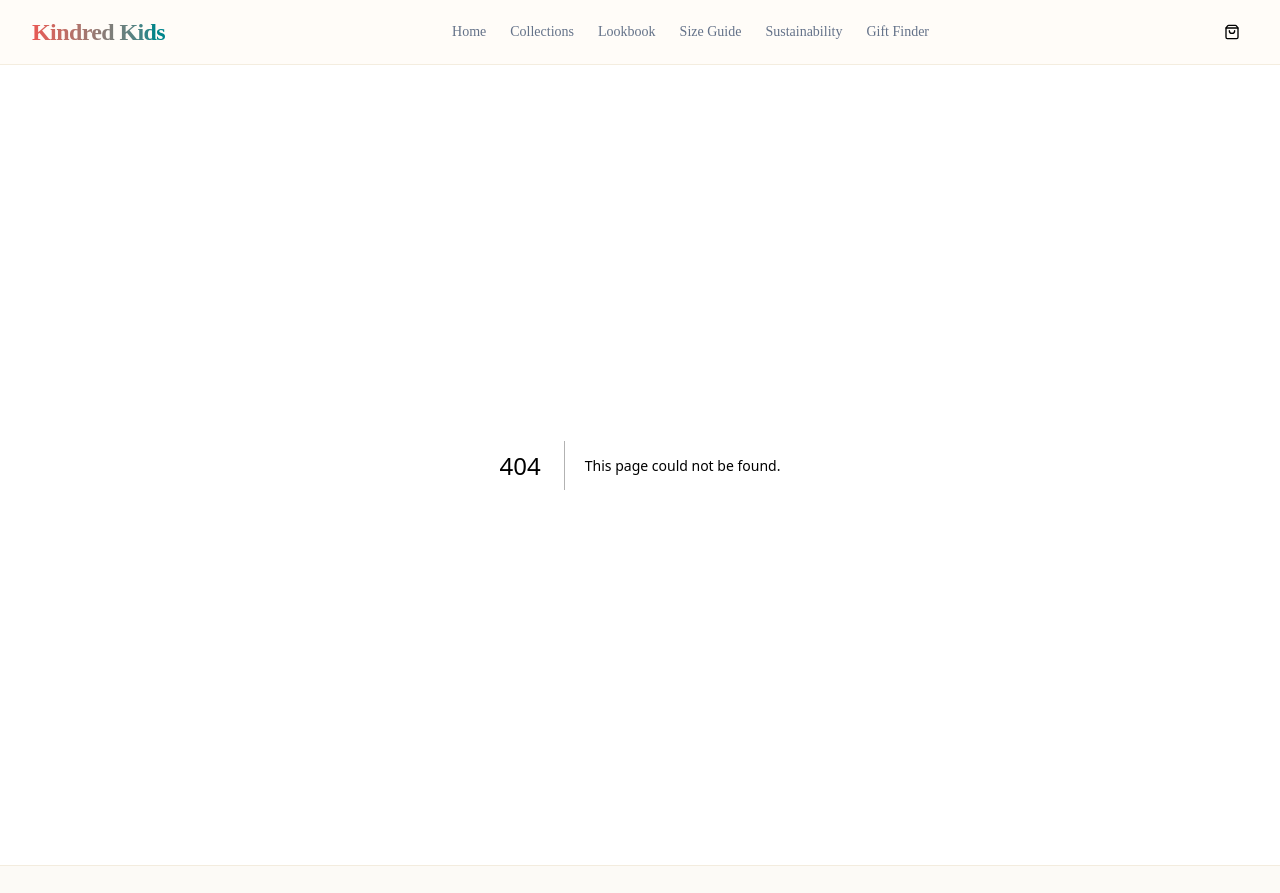
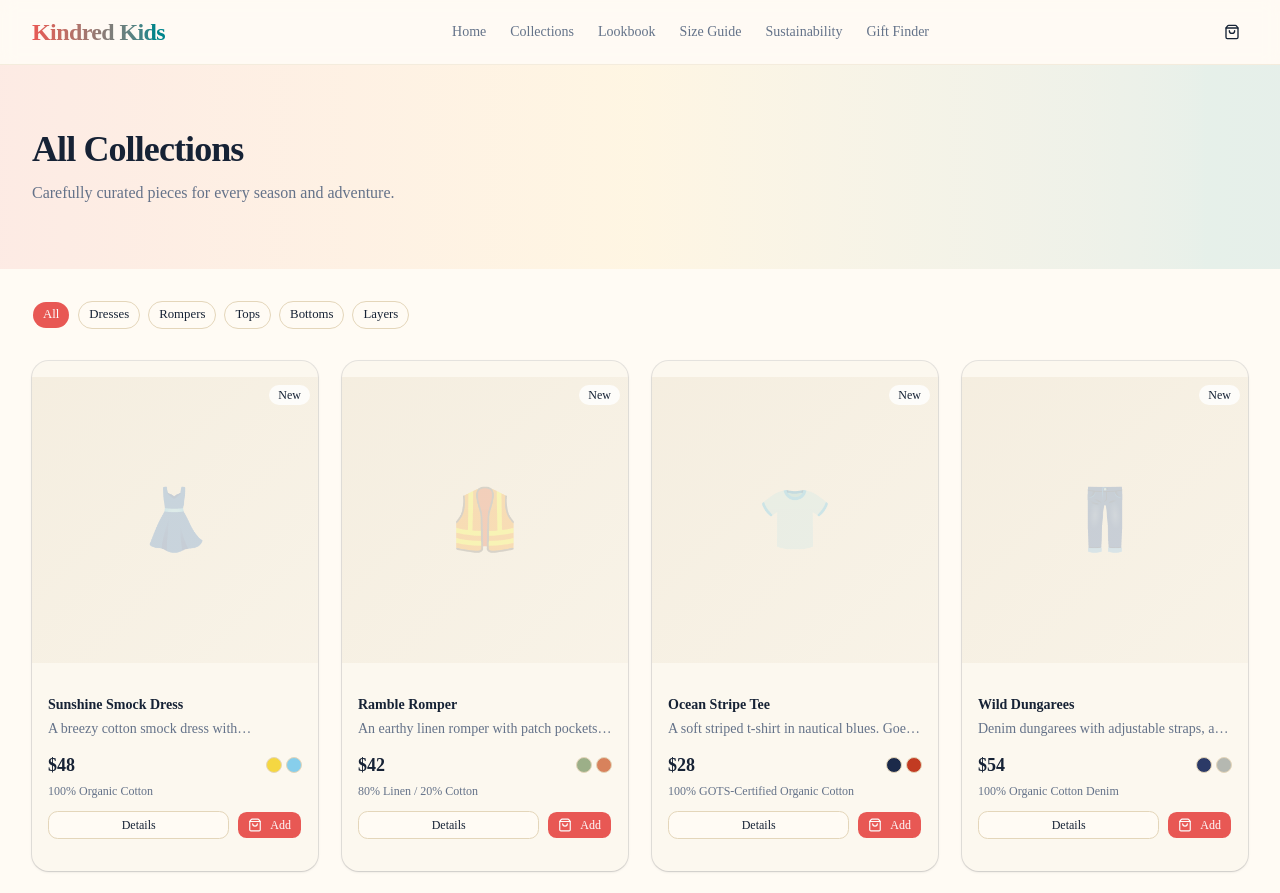
Before and after one commit to anas-khan-antimatter/mkt-kindred-kids, a Next.js app in the folder kindred-kids/: page /collections in a window 1280 px wide. Before the commit this address had no page. Shown: the top 893 px of the page. Built offline with nearby package versions, Linux system fonts and the light colour scheme.

Commit message:
antimatter: checkpoint ch_muna7iwb_1

```diff
--- /dev/null
+++ b/kindred-kids/src/app/collections/page.tsx
@@ -0,0 +1,121 @@
+"use client";
+
+import { useState } from "react";
+import Link from "next/link";
+import { ArrowRight, ShoppingBag } from "lucide-react";
+import { Button } from "@/components/ui/button";
+import { Card, CardContent } from "@/components/ui/card";
+import { Badge } from "@/components/ui/badge";
+import { products, collections } from "@/lib/data";
+import { useCart } from "@/lib/cart-context";
+
+export default function CollectionsPage() {
+  const [activeCategory, setActiveCategory] = useState<string>("all");
+  const { addItem } = useCart();
+
+  const filteredProducts =
+    activeCategory === "all"
+      ? products
+      : products.filter((p) => p.category === activeCategory);
+
+  const categories = [
+    { id: "all", label: "All" },
+    { id: "dresses", label: "Dresses" },
+    { id: "rompers", label: "Rompers" },
+    { id: "tops", label: "Tops" },
+    { id: "bottoms", label: "Bottoms" },
+    { id: "layers", label: "Layers" },
+  ];
+
+  const handleQuickAdd = (product: (typeof products)[0]) => {
+    addItem({
+      id: product.id,
+      name: product.name,
+      price: product.price,
+      size: product.sizes[0],
+      color: product.colors[0].name,
+      image: product.image,
+      quantity: 1,
+    });
+  };
+
+  return (
+    <div>
+      {/* Hero */}
+      <section className="bg-gradient-to-r from-primary/10 via-accent/10 to-secondary/10 px-4 py-12 sm:px-6 sm:py-16 lg:px-8">
+        <div className="mx-auto max-w-7xl">
+          <h1 className="text-3xl font-bold tracking-tight sm:text-4xl">All Collections</h1>
+          <p className="mt-3 text-muted-foreground max-w-xl">
+            Carefully curated pieces for every season and adventure.
+          </p>
+        </div>
+      </section>
+
+      {/* Collection filters */}
+      <section className="mx-auto max-w-7xl px-4 py-8 sm:px-6 lg:px-8">
+        <div className="flex flex-wrap gap-2">
+          {categories.map((cat) => (
+            <Button
+              key={cat.id}
+              variant={activeCategory === cat.id ? "default" : "outline"}
+              size="sm"
+              onClick={() => setActiveCategory(cat.id)}
+              className="rounded-full"
+            >
+              {cat.label}
+            </Button>
+          ))}
+        </div>
+      </section>
+
+      {/* Products grid */}
+      <section className="mx-auto max-w-7xl px-4 pb-20 sm:px-6 lg:px-8">
+        <div className="grid gap-6 sm:grid-cols-2 lg:grid-cols-4">
+          {filteredProducts.map((product) => (
+            <Card key={product.id} className="group overflow-hidden border-0 bg-muted/30 shadow-sm transition-all hover:shadow-md">
+              <div className="aspect-square w-full bg-gradient-to-br from-muted to-muted/50 flex items-center justify-center relative overflow-hidden">
+                <div className="text-6xl opacity-20 select-none">
+                  {product.category === "dresses" ? "👗" : product.category === "rompers" ? "🦺" : product.category === "tops" ? "👕" : product.category === "bottoms" ? "👖" : "🧥"}
+                </div>
+                <div className="absolute top-2 right-2">
+                  <Badge variant="secondary" className="text-xs bg-white/80 text-foreground">New</Badge>
+                </div>
+              </div>
+              <CardContent className="p-4">
+                <h3 className="font-semibold">{product.name}</h3>
+                <p className="text-sm text-muted-foreground line-clamp-1 mt-1">
+                  {product.description}
+                </p>
+                <div className="mt-3 flex items-center justify-between">
+                  <span className="text-lg font-bold">${product.price}</span>
+                  <div className="flex gap-1">
+                    {product.colors.map((color) => (
+                      <span
+                        key={color.name}
+                        className="inline-block h-4 w-4 rounded-full border border-border"
+                        style={{ backgroundColor: color.hex }}
+                        title={color.name}
+                      />
+                    ))}
+                  </div>
+                </div>
+                <p className="mt-1 text-xs text-muted-foreground">{product.material}</p>
+                <div className="mt-3 flex gap-2">
+                  <Link href={`/collections/${product.id}`} className="flex-1">
+                    <Button variant="outline" size="sm" className="w-full text-xs">
+                      Details
+                    </Button>
+                  </Link>
+                  <Button size="sm" className="text-xs" onClick={() => handleQuickAdd(product)}>
+                    <ShoppingBag className="mr-1 h-3 w-3" />
+                    Add
+                  </Button>
+                </div>
+              </CardContent>
+            </Card>
+          ))}
+        </div>
+      </section>
+    </div>
+  );
+}
```
